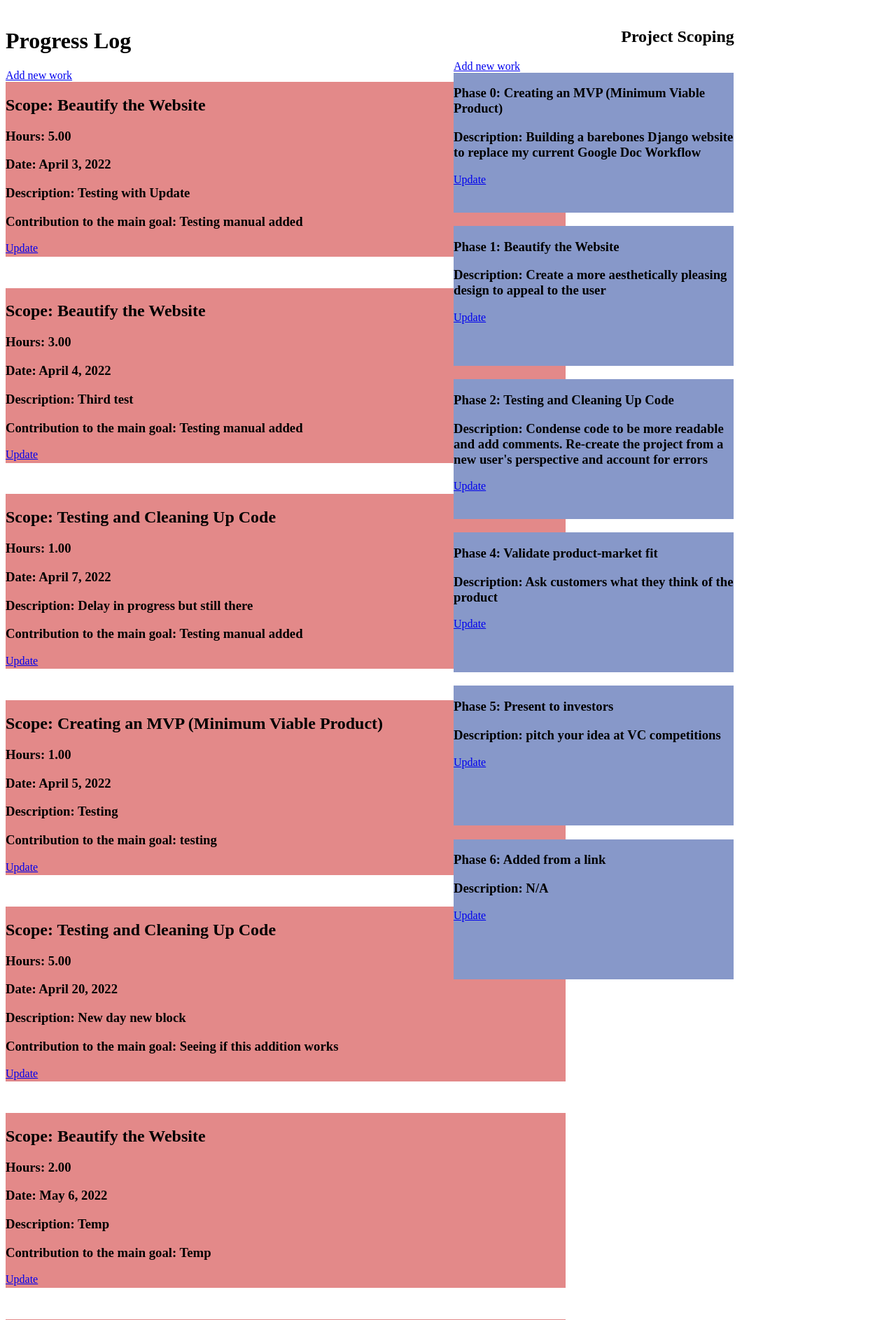
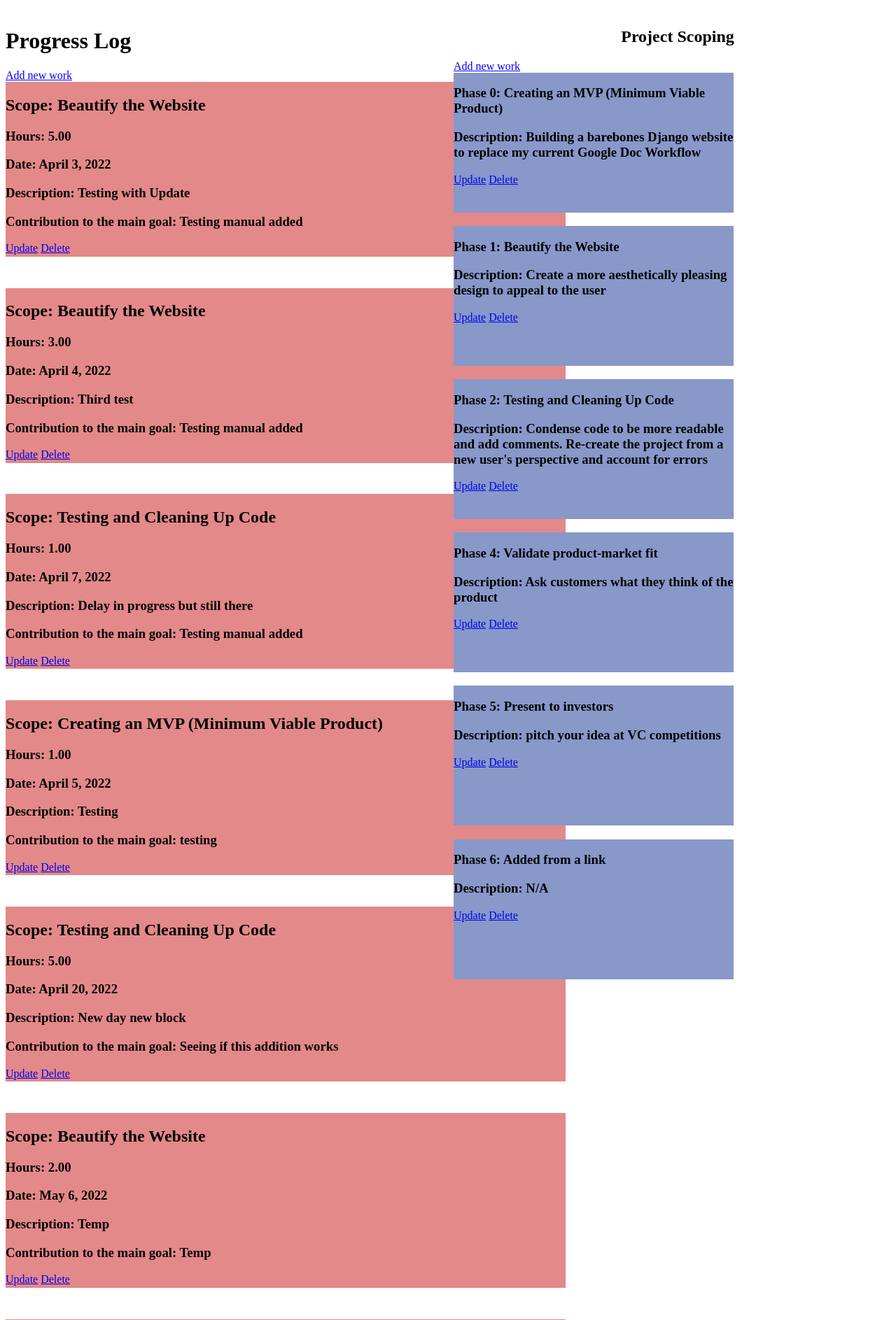
Before and after one commit to Object-Oriented101/learn-demon, a Django app: template templates/base.html in a window 1280 px wide. Shown: the part 461-2348 px from the top of the page at 70% size. Run offline with Django 4.2, Linux system fonts and the light colour scheme; the template is opened without the code that fills it: values that come from a table or form of the project are taken from there, others are empty; data comes from the database, SQL or seed files in the repository; both versions use the stored data as it was after the commit.

Commit message:
Working delete for Scoping and Progress

```diff
--- a/projects/urls.py
+++ b/projects/urls.py
@@ -8,6 +8,10 @@ urlpatterns = [
     path('', views.index, name='home'),
     path('progress-block-addition', views.form_progress_block),
     path('scoping-block-addition', views.form_scoping_block),
+
     path('progress-block-update/<progress_block_id>', views.update_progress_block, name='update-progress'),
     path('scoping-block-update/<scoping_block_id>', views.update_scoping_block, name='update-scoping'),
+
+    path('progress-block-delete/<progress_block_id>', views.delete_progress_block, name='delete-progress'),
+    path('scoping-block-delete/<scoping_block_id>', views.delete_scoping_block, name='delete-scoping'),
 ]
--- a/templates/base.html
+++ b/templates/base.html
@@ -55,6 +55,7 @@
             <h3>Description: {{progress_block.description}}</h3>
             <h3>Contribution to the main goal: {{progress_block.high_level_purpose}}</h3>
             <a href="{% url 'update-progress' progress_block.id %}">Update</a>
+            <a href="{% url 'delete-progress' progress_block.id %}">Delete</a>
         </div>
         <br>
         {% endfor %}
@@ -69,6 +70,7 @@
             <h3>Phase {{scope_block.phase_number}}: {{scope_block.phase_name}} </h3>
             <h3>Description: {{scope_block.description}} </h3>
             <a href="{% url 'update-scoping' scope_block.id %}">Update</a>
+            <a href="{% url 'delete-scoping' scope_block.id %}">Delete</a>
         </div>
         {% endfor %}
     </div>
```
Also changed, not shown: projects/views.py (+10 -0 lines), db.sqlite3.
